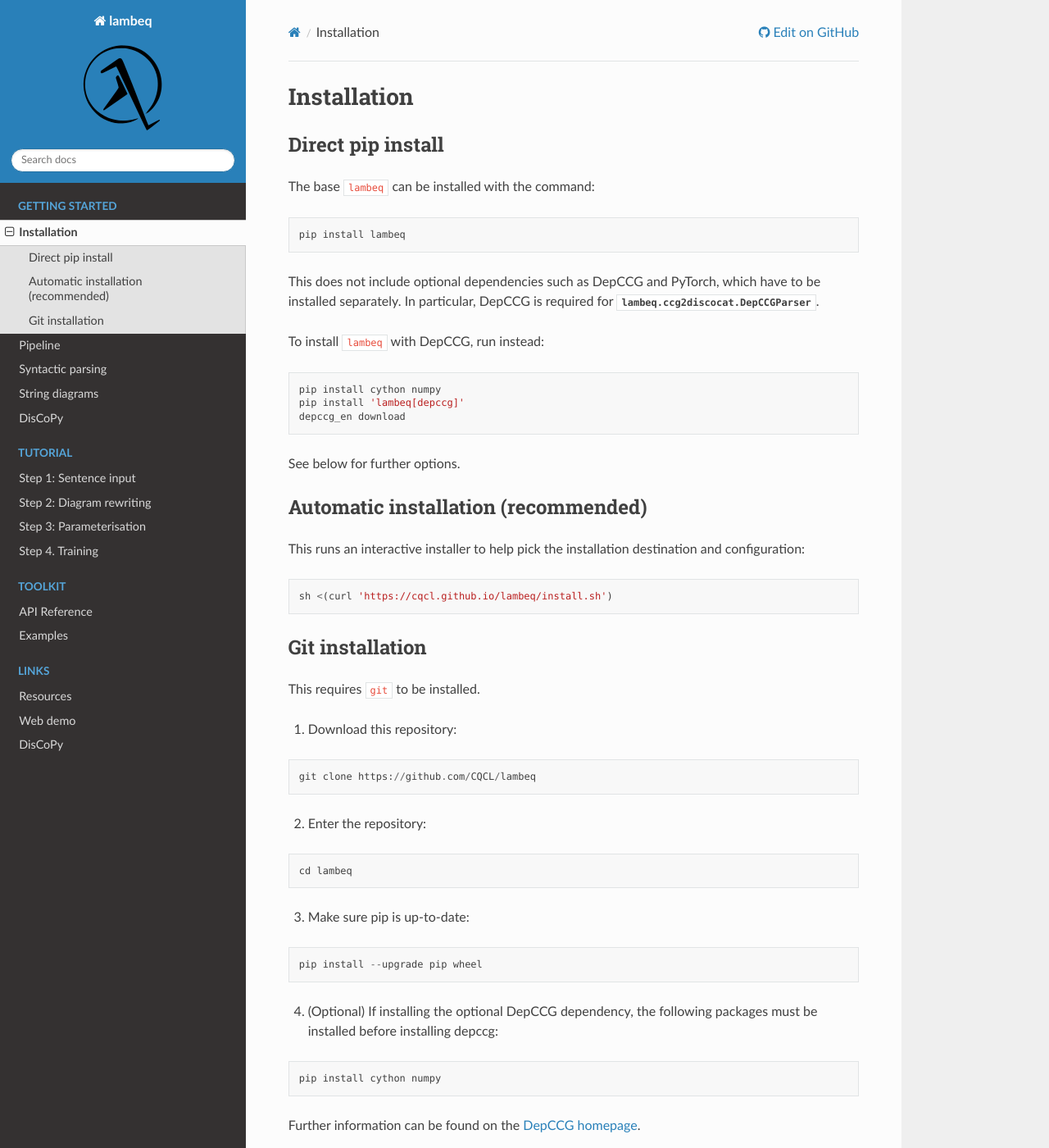
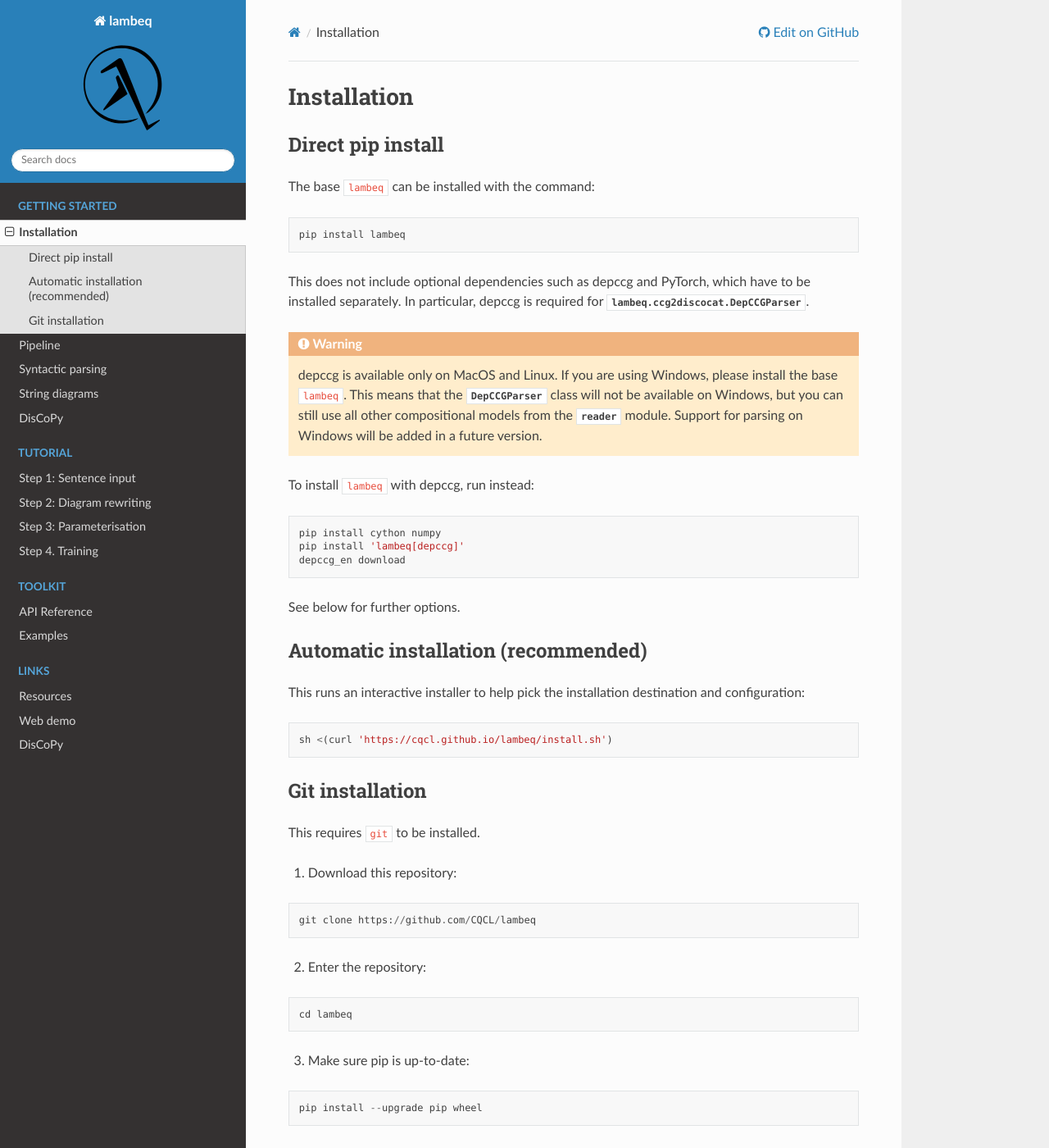
Before and after one commit to CQCL/lambeq, a Sphinx documentation site: the page built from docs/installation.rst, in a window 1280 px wide and 1400 px high. Shown: the whole window at 82% size. Built offline with Sphinx 7.4.7 and the Read the Docs theme 2.0.0, drawn with Linux system fonts in a browser that asks for light colours; the version number could not be read and is left out; some of the changed text lies outside the part shown.

Commit message:
Add windows notice in readme and docs (#44)
Add windows notice in readme and docs

Co-authored-by: Dimitri Kartsaklis <dimitri.kartsaklis@cambridgequantum.com>

```diff
--- a/docs/installation.rst
+++ b/docs/installation.rst
@@ -10,9 +10,12 @@ The base ``lambeq`` can be installed with the command::
 
    pip install lambeq
 
-This does not include optional dependencies such as DepCCG and PyTorch, which have to be installed separately. In particular, DepCCG is required for :py:class:`lambeq.ccg2discocat.DepCCGParser`.
+This does not include optional dependencies such as depccg and PyTorch, which have to be installed separately. In particular, depccg is required for :py:class:`lambeq.ccg2discocat.DepCCGParser`.
 
-To install ``lambeq`` with DepCCG, run instead::
+.. warning::
+   depccg is available only on MacOS and Linux. If you are using Windows, please install the base ``lambeq``. This means that the :py:class:`.DepCCGParser` class will not be available on Windows, but you can still use all other compositional models from the :py:mod:`.reader` module. Support for parsing on Windows will be added in a future version.
+
+To install ``lambeq`` with depccg, run instead::
 
    pip install cython numpy
    pip install 'lambeq[depccg]'
@@ -52,13 +55,13 @@ This requires ``git`` to be installed.
 
    pip install --upgrade pip wheel
 
-4. (Optional) If installing the optional DepCCG dependency, the following packages must be installed before installing depccg:
+4. (Optional) If installing the optional depccg dependency, the following packages must be installed **before** depccg:
 
 ::
 
    pip install cython numpy
 
-Further information can be found on the `DepCCG homepage <https://github.com/masashi-y/depccg>`_.
+Further information can be found on the `depccg homepage <https://github.com/masashi-y/depccg>`_.
 
 5. Install ``lambeq`` from the local repository using pip:
 
--- a/docs/parsing.rst
+++ b/docs/parsing.rst
@@ -5,7 +5,7 @@ Syntactic parsing
 
 ``lambeq``'s :ref:`string diagrams <sec-string-diagrams>` are based on a pregroup grammar to keep track of the types and the interactions between the words in a sentence. When a detailed syntactic derivation is required (as in the case of DisCoCat), a syntax tree needs to be provided by a statistical parser. However, since the pregroup grammar formalism is not particularly well-known in the NLP community, there is currently no wide-coverage pregroup parser that can automatically provide the syntactic derivations. To address this problem, ``lambeq`` provides a passage from a derivation in the closest alternative grammar formalism, namely *Combinatory Categorial Grammar* (CCG), to a string diagram which faithfully encodes the syntactic structure of the sentence in a pregroup-like form. Due to the availability of many robust CCG parsing tools, this allows the conversion of large corpora with sentences of arbitrary length and syntactic structure into pregroup and DisCoCat form.
 
-``lambeq`` does not use its own statistical CCG parser, but instead implements a detailed interface in the :py:mod:`.ccg2discocat` package that allows connection to one of the many external CCG parsing tools that are currently available. By default, ``lambeq`` is shipped with support for *DepCCG* [1]_, a state-of-the-art efficient parser which comes with a convenient Python interface.
+``lambeq`` does not use its own statistical CCG parser, but instead implements a detailed interface in the :py:mod:`.ccg2discocat` package that allows connection to one of the many external CCG parsing tools that are currently available. By default, ``lambeq`` is shipped with support for *depccg* [1]_, a state-of-the-art efficient parser which comes with a convenient Python interface.
 
 Other external parsers can be made available to ``lambeq`` by extending  the :py:class:`.CCGParser` class in order to create a wrapper subclass that encapsulates the necessary calls and translates the respective parser's output into :py:class:`.CCGTree` format.
 
```
Also changed, not shown: README.md (+7 -2 lines).
